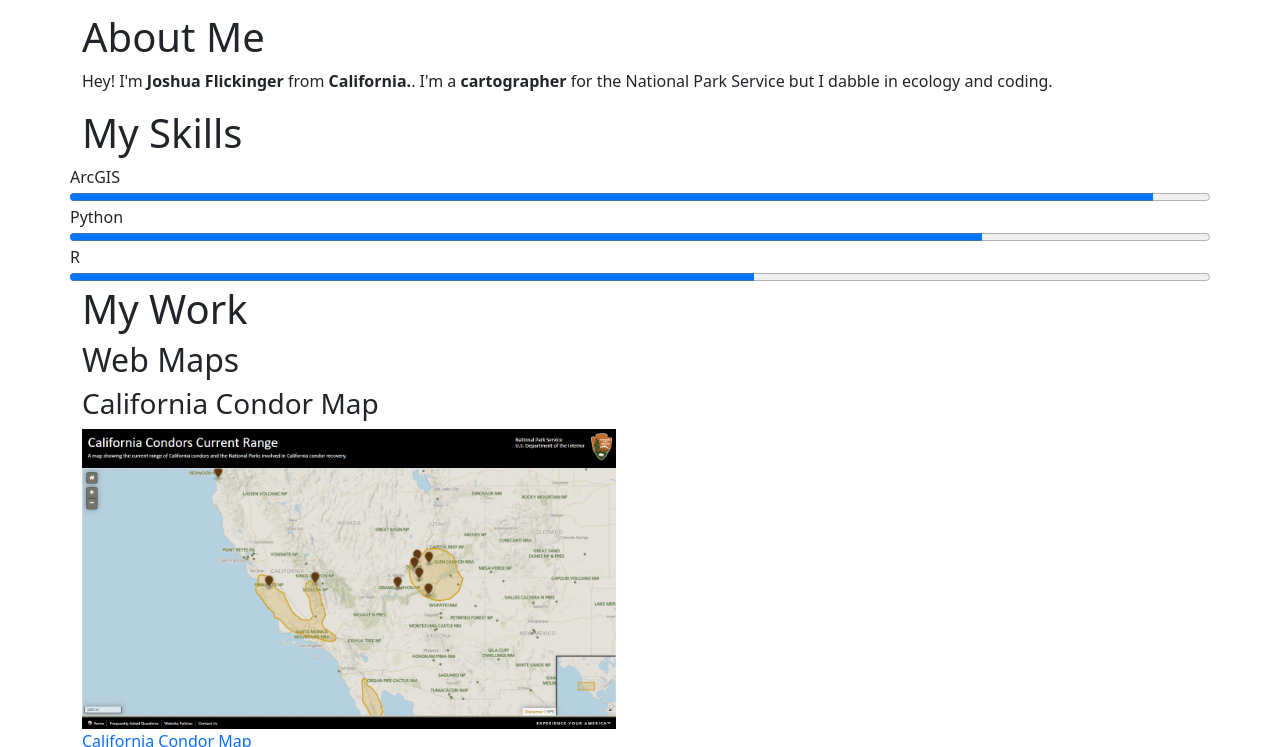
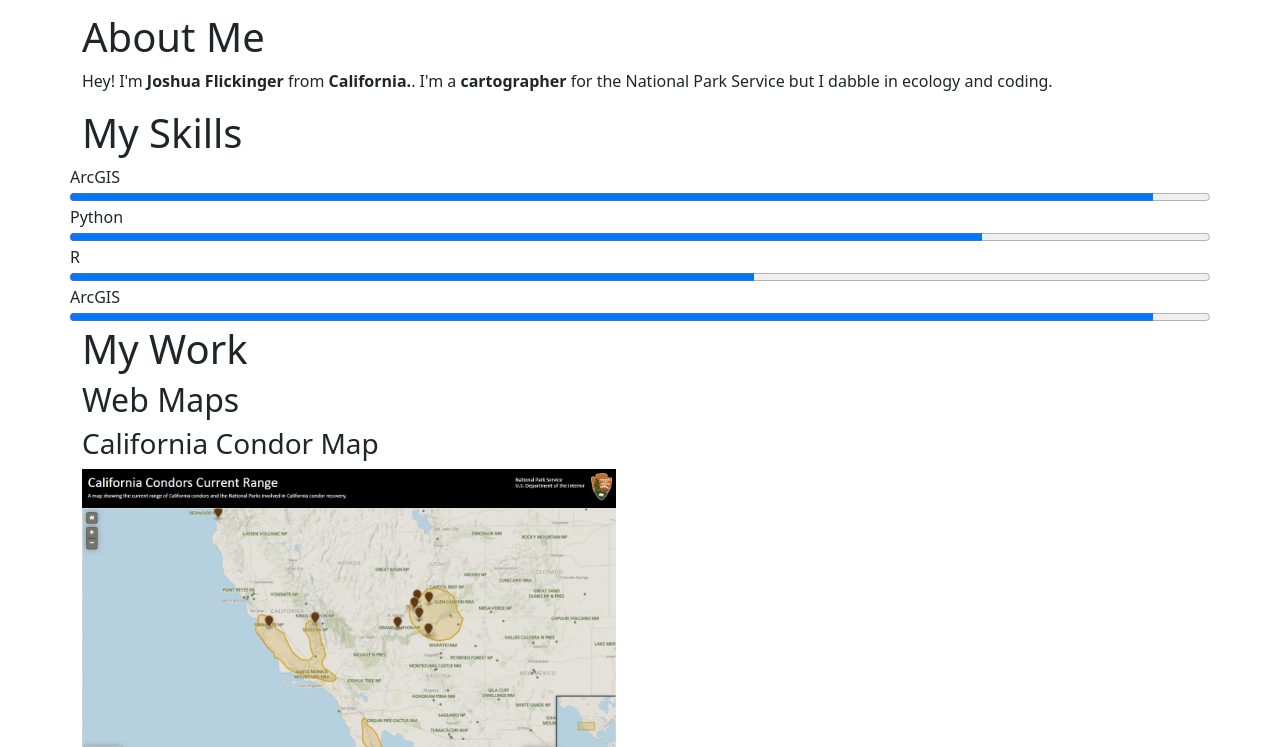
Before and after one commit to joshua-flickinger/portfolio, a plain HTML site: page index.html in a window 1280 px wide. Shown: the part 53-800 px from the top of the page. Drawn offline with nearby package versions, Linux system fonts and the light colour scheme.

Commit message:
Update index.html

```diff
--- a/index.html
+++ b/index.html
@@ -28,6 +28,9 @@
             <div class="row">Python<br /> <progress min="0" max="100" value="80"></progress></div>
             <div class="row">R<br /> <progress min="0" max="100" value="60"></progress></div>
             </div>
+            <div class="column">
+                <div class="row">ArcGIS<br /> <progress min="0" max="100" value="95"></progress></div>
+            </div>
         </div>
         <div class="section" id="res">
             <h1><span>My Work</span></h1>
```
